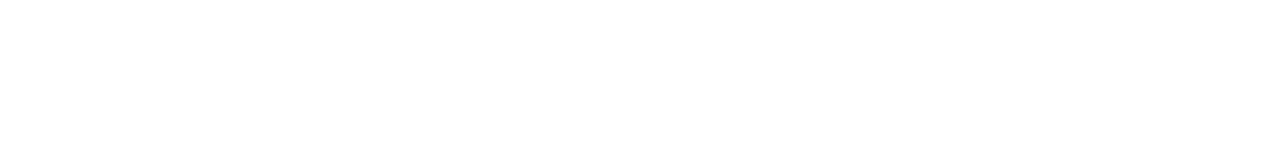
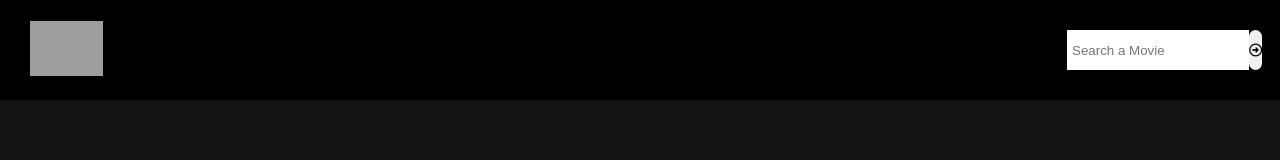
Before and after one commit to MattiaPolli93/vue-boolflix, a plain HTML site: page index.html in a window 1280 px wide. Drawn offline with nearby package versions, Linux system fonts and the light colour scheme; grey boxes are pictures that could not be loaded.

Commit message:
Add header

```diff
--- a/css/style.css
+++ b/css/style.css
@@ -4,3 +4,48 @@
     padding: 0;
     box-sizing: border-box;
 }
+
+.wrapper {
+    height: 100vh;
+    background-color: #141414;
+}
+
+.flex {
+    display: flex;
+}
+
+/* Header */
+header {
+    justify-content: space-between;
+    align-items: center;
+    height: 100px;
+    background-color: #000;
+    padding: 15px 30px;
+}
+
+.logo-container img {
+    height: 55px;
+}
+
+.input-button-container {
+    justify-content: space-around;
+    width: 15%;
+}
+
+.input-button-container input {
+    padding-left: 5px;
+}
+
+.input-button-container button{
+    width: 40px;
+    height: 40px;
+    border-radius: 20px;
+}
+
+.input-button-container input,
+.input-button-container button {
+    border: none;
+    cursor: pointer;
+}
+
+/* Main */
--- a/index.html
+++ b/index.html
@@ -17,6 +17,23 @@
 <body>
     <div id="app" class="wrapper">
 
+        <header class="flex">
+            <!-- Logo -->
+            <div class="logo-container">
+                <img src="https://upload.wikimedia.org/wikipedia/commons/0/08/Netflix_2015_logo.svg" alt="Logo Image">
+            </div>
+
+            <!-- Search-bar -->
+            <div class="input-button-container flex">
+                <input type="text" placeholder="Search a Movie">
+                <button><i class="far fa-arrow-alt-circle-right"></i></button>
+            </div>
+        </header>
+
+        <main class="">
+
+        </main>
+
     </div>
 
     <!-- Main JS file -->
```
